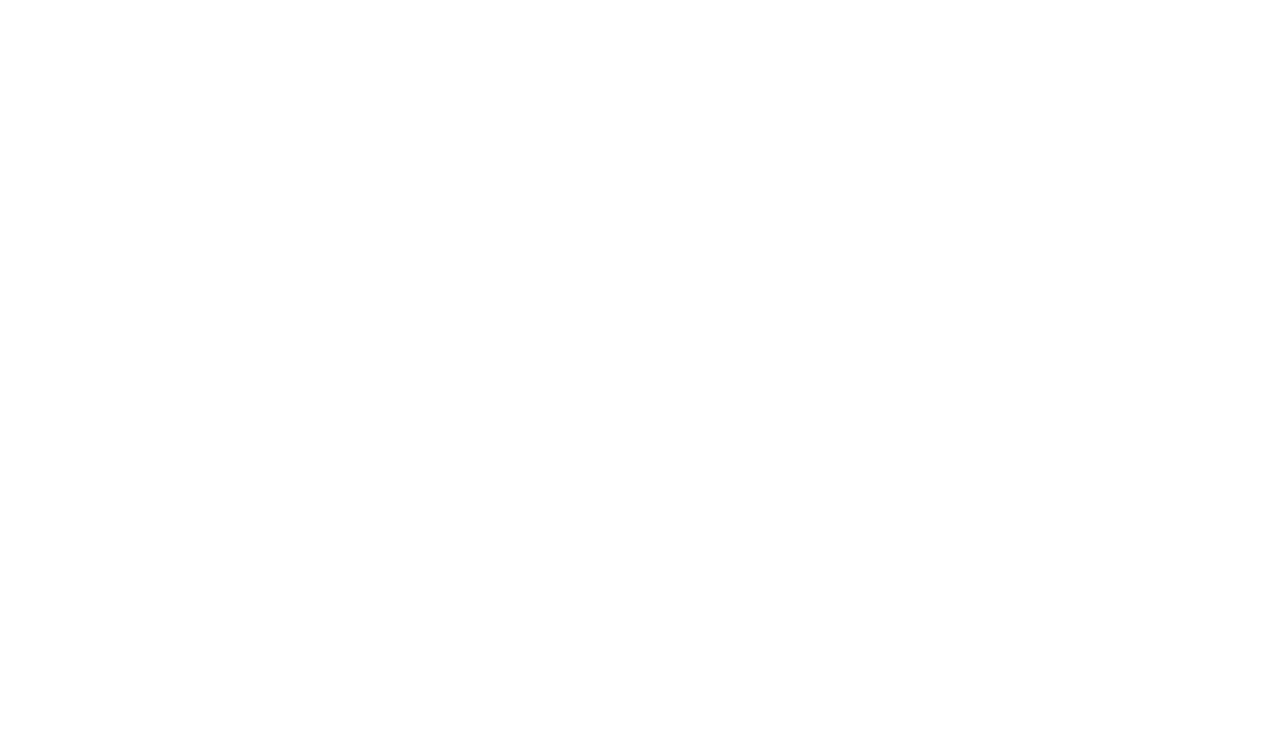
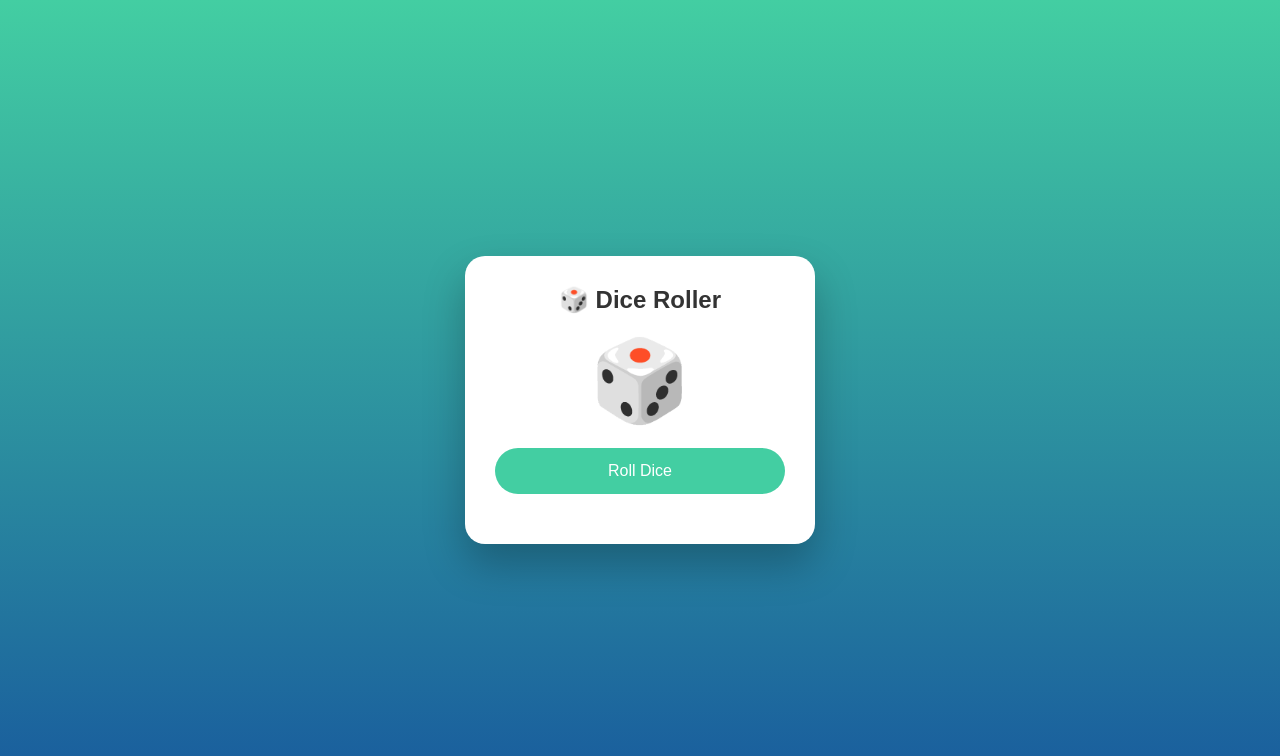
Before and after one commit to devkidarandale01/Assignment-23, a plain HTML site: page ass23.html in a window 1280 px wide. Drawn offline with Linux system fonts and the light colour scheme.

Commit message:
added body

```diff
--- a/ass23.html
+++ b/ass23.html
@@ -1,11 +1,92 @@
 <!DOCTYPE html>
 <html lang="en">
 <head>
-    <meta charset="UTF-8">
-    <meta name="viewport" content="width=device-width, initial-scale=1.0">
-    <title>Document</title>
+<meta charset="UTF-8">
+<title>Dice Roller App</title>
+<meta name="viewport" content="width=device-width, initial-scale=1.0">
+
+<style>
+  * {
+    box-sizing: border-box;
+    font-family: Arial, sans-serif;
+  }
+
+  body {
+    margin: 0;
+    height: 100vh;
+    background: linear-gradient(to bottom, #43cea2, #185a9d);
+    display: flex;
+    justify-content: center;
+    align-items: center;
+  }
+
+  .container {
+    background: white;
+    width: 90%;
+    max-width: 350px;
+    padding: 30px;
+    border-radius: 20px;
+    box-shadow: 0 20px 40px rgba(0,0,0,0.25);
+    text-align: center;
+    display: flex;
+    flex-direction: column;
+    gap: 20px;
+  }
+
+  h2 {
+    margin: 0;
+    color: #333;
+  }
+
+  .dice {
+    font-size: 80px;
+  }
+
+  button {
+    padding: 14px;
+    font-size: 16px;
+    border: none;
+    border-radius: 30px;
+    background: #43cea2;
+    color: white;
+    cursor: pointer;
+    transition: 0.3s;
+  }
+
+  button:hover {
+    background: #2fa88a;
+  }
+
+  .result {
+    font-size: 18px;
+    font-weight: bold;
+    color: #185a9d;
+  }
+</style>
 </head>
+
 <body>
+
+<div class="container">
+  <h2>🎲 Dice Roller</h2>
+
+  <div id="dice" class="dice">🎲</div>
+
+  <button onclick="rollDice()">Roll Dice</button>
+
+  <div id="result" class="result"></div>
+</div>
+
+<script>
+  function rollDice() {
+    const diceFaces = ["⚀","⚁","⚂","⚃","⚄","⚅"];
+    const randomNumber = Math.floor(Math.random() * 6);
+
+    document.getElementById("dice").textContent = diceFaces[randomNumber];
+    document.getElementById("result").textContent =
+      "You rolled: " + (randomNumber + 1);
+  }
+</script>
 
 </body>
 </html>
```
Also changed, not shown: index.html (+12 -1 lines).
